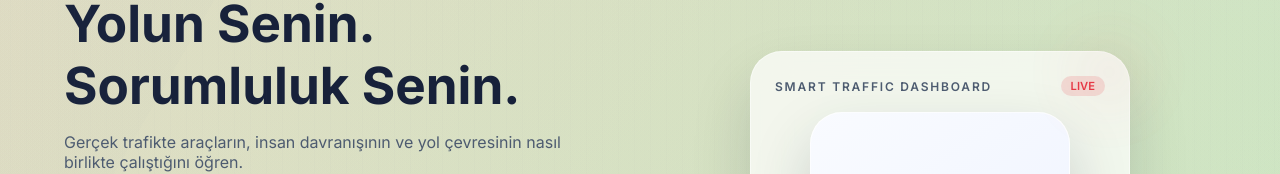
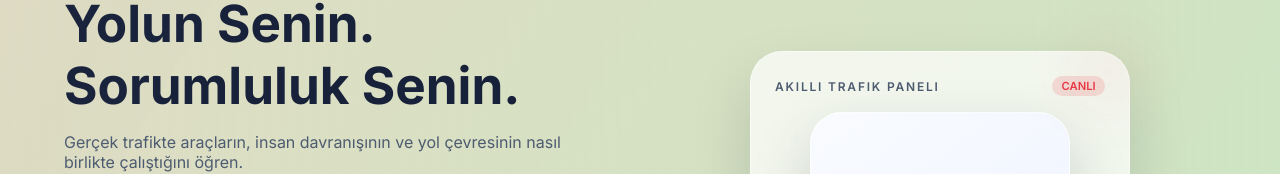
Before and after one commit to arincakyildiz/roadnix, a React (Vite) app: page / in a window 1280 px wide. Shown: the part 268-442 px from the top of the page. Built offline with nearby package versions, Linux system fonts and the light colour scheme.

Commit message:
Smart Traffic Dashboard Turkce ceviri eklendi

```diff
--- a/src/App.jsx
+++ b/src/App.jsx
@@ -2819,8 +2819,8 @@ function App() {
               <div className="hero-visual">
                 <div className="hero-dashboard matrix">
                   <div className="dashboard-header">
-                    <p>Smart Traffic Dashboard</p>
-                    <span className="live-pill">LIVE</span>
+                    <p>{isTR ? 'Akıllı Trafik Paneli' : 'Smart Traffic Dashboard'}</p>
+                    <span className="live-pill">{isTR ? 'CANLI' : 'LIVE'}</span>
                   </div>
                   <div className="matrix-wrapper">
                     <div key={matrixIndex} className="matrix-grid matrix-grid-anim">
```
